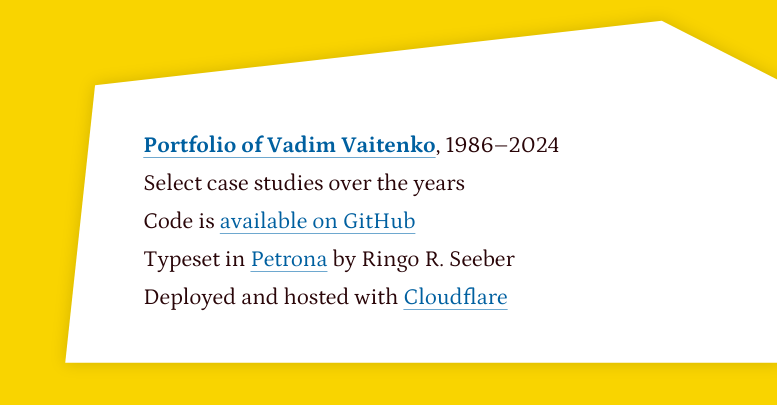
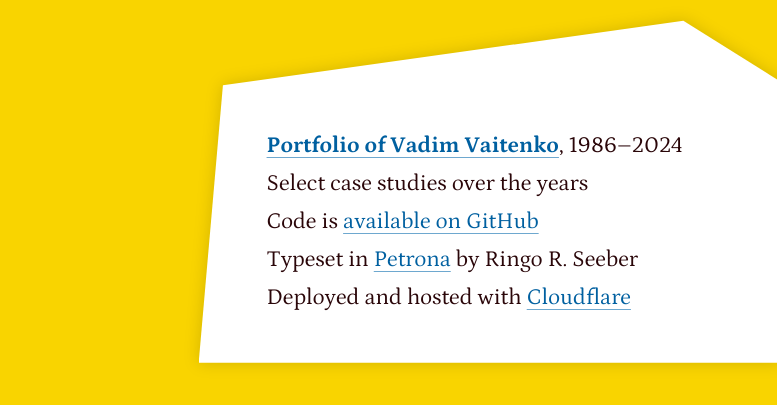
Before and after one commit to ichik/vaitenko.com, a Node project: template src/templates/case.njk in a window 1280 px wide. Shown: the part 220-625 px from the top of the page, without its empty margins (503-1280 px from the left). Run offline with Node 20 templates, Linux system fonts and the light colour scheme; the template is opened without the code that fills it, so the values that code supplies are empty.

Commit message:
Just a bit neater footer

```diff
--- a/src/css/components/footer.css
+++ b/src/css/components/footer.css
@@ -1,6 +1,6 @@
 footer.clip {
     --shape: 4% 27%, 80% 10%, 100% 30%, 96% 100%, 0 100%;
-    max-width: 64ch;
+    max-width: 52ch;
     float: right;
     display: flex;
     flex-direction: column;
```
